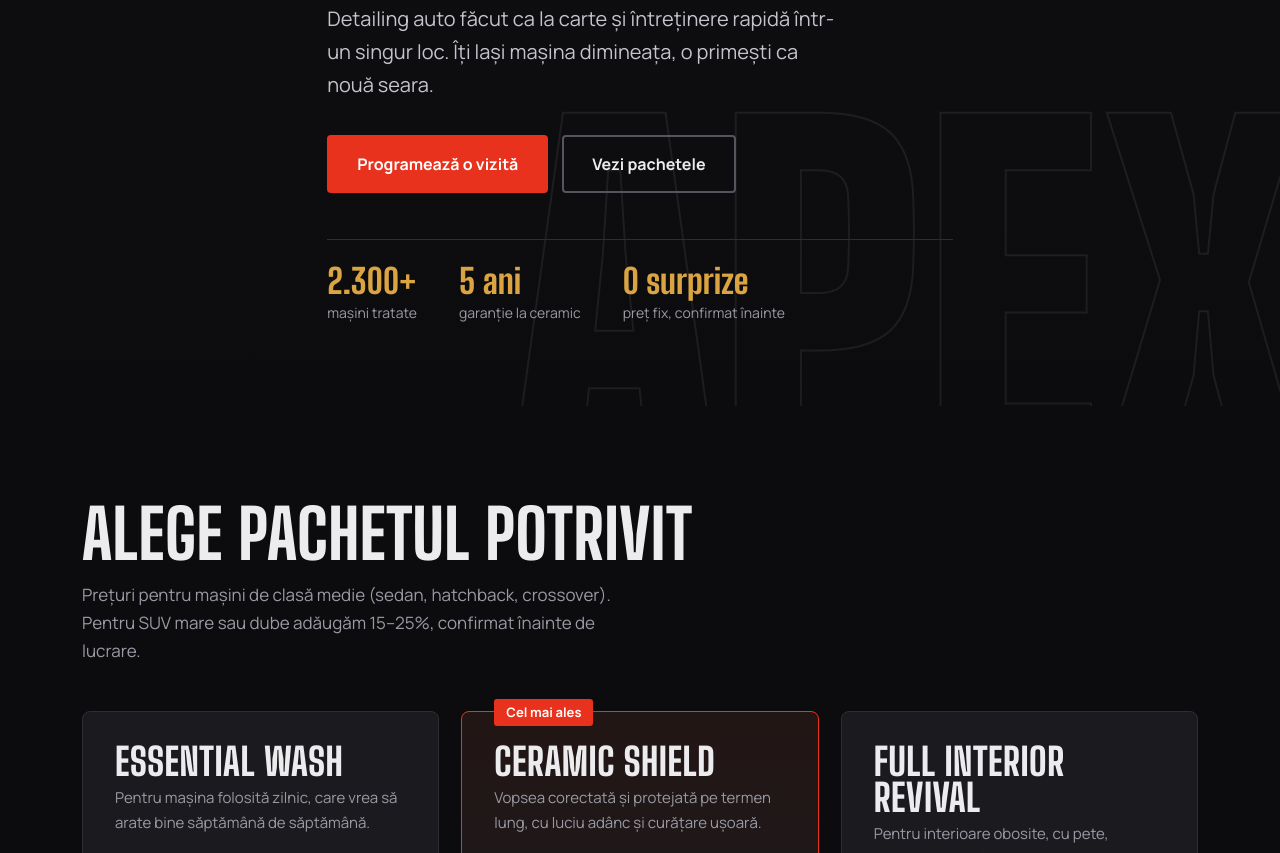
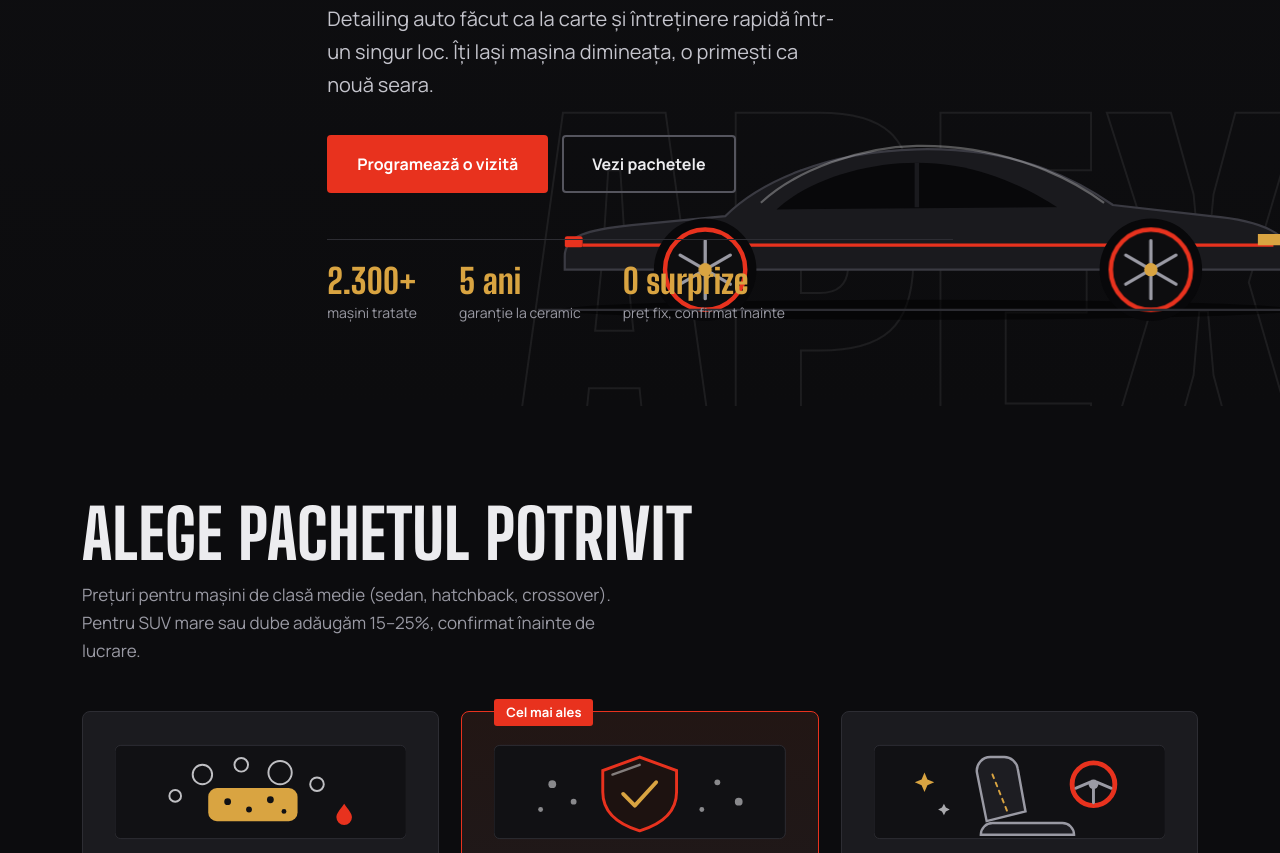
Before and after one commit to bun275/apex-garage, a plain HTML site: page index.html in a window 1280 px wide. Shown: the part 626-1479 px from the top of the page. Drawn offline with Linux system fonts and the light colour scheme.

Commit message:
Update index.html

```diff
--- a/index.html
+++ b/index.html
@@ -104,6 +104,16 @@ nav a:hover{color:var(--text)}
 .steps h3{font-size:28px;margin-bottom:4px}
 .steps p{color:var(--mut);font-size:15.5px}
 
+/* ilustrații */
+.car{position:absolute;right:-3%;bottom:7%;width:min(780px,64vw);height:auto;pointer-events:none;animation:drive 1.5s cubic-bezier(.2,.7,.2,1) both}
+@keyframes drive{from{transform:translateX(90px);opacity:0}to{transform:none;opacity:1}}
+.wheel{transform-box:fill-box;transform-origin:center;animation:spin 5s linear infinite}
+@keyframes spin{to{transform:rotate(360deg)}}
+.pi{display:block;width:100%;height:96px;margin:0 0 22px;border-radius:6px}
+.si{display:block;width:34px;height:34px;stroke:var(--gold);fill:none;stroke-width:1.8;stroke-linecap:round;stroke-linejoin:round;margin-bottom:8px}
+@media (max-width:980px){.car{width:92vw;right:-6%;bottom:3%;opacity:.3!important;animation:none}}
+@media (prefers-reduced-motion:reduce){.wheel,.car{animation:none}}
+
 /* faq */
 .faq{max-width:820px;margin-top:40px}
 details{border-bottom:1px solid var(--line);padding:4px 0}
@@ -169,6 +179,20 @@ footer .wrap{display:flex;flex-wrap:wrap;justify-content:space-between;gap:10px}
 <main id="top">
 <section class="hero">
   <div class="sweep" aria-hidden="true"></div>
+  <svg class="car" viewBox="0 0 700 230" aria-hidden="true">
+    <ellipse cx="350" cy="208" rx="330" ry="9" fill="#000" opacity=".5"/>
+    <path d="M24 160C24 142 44 136 84 132L168 124C198 94 258 66 340 64C422 62 476 86 516 114L604 124C652 128 676 142 676 160V172H24Z" fill="#1a1a1e" stroke="#3a3a42" stroke-width="2"/>
+    <path d="M214 118C242 92 292 76 340 76C390 76 432 94 466 116Z" fill="#08080a"/>
+    <path d="M340 76V116" stroke="#1a1a1e" stroke-width="4"/>
+    <path d="M200 112C232 82 290 62 340 61C410 60 470 84 508 112" fill="none" stroke="#fff" stroke-opacity=".3" stroke-width="2"/>
+    <path d="M40 150H660" stroke="#e8321e" stroke-width="3"/>
+    <circle cx="150" cy="172" r="46" fill="#08080a"/><circle cx="550" cy="172" r="46" fill="#08080a"/>
+    <g transform="translate(150 172)"><circle r="36" fill="#0d0d0f" stroke="#e8321e" stroke-width="4"/><g class="wheel" stroke="#9a9aa4" stroke-width="3" stroke-linecap="round"><path d="M0-26V26M22.5-13-22.5 13M22.5 13-22.5-13"/></g><circle r="6" fill="#d9a441"/></g>
+    <g transform="translate(550 172)"><circle r="36" fill="#0d0d0f" stroke="#e8321e" stroke-width="4"/><g class="wheel" stroke="#9a9aa4" stroke-width="3" stroke-linecap="round"><path d="M0-26V26M22.5-13-22.5 13M22.5 13-22.5-13"/></g><circle r="6" fill="#d9a441"/></g>
+    <path d="M646 140h26a4 4 0 0 1 4 4v6h-30Z" fill="#d9a441"/>
+    <rect x="24" y="142" width="16" height="10" rx="2" fill="#e8321e"/>
+    <path d="M0 208H700" stroke="#2d2d33" stroke-width="2"/>
+  </svg>
   <div class="wrap">
     <h1><span>Lucios.</span><span class="o">Protejat.</span><span>Apex.</span></h1>
     <p>Detailing auto făcut ca la carte și întreținere rapidă într-un singur loc. Îți lași mașina dimineața, o primești ca nouă seara.</p>
@@ -190,6 +214,13 @@ footer .wrap{display:flex;flex-wrap:wrap;justify-content:space-between;gap:10px}
     <p class="sub">Prețuri pentru mașini de clasă medie (sedan, hatchback, crossover). Pentru SUV mare sau dube adăugăm 15–25%, confirmat înainte de lucrare.</p>
     <div class="pk">
       <article class="pack">
+        <svg class="pi" viewBox="0 0 300 96" aria-hidden="true">
+          <rect width="300" height="96" rx="6" fill="#111114" stroke="#2d2d33"/>
+          <rect x="96" y="44" width="92" height="34" rx="9" fill="#d9a441"/>
+          <circle cx="116" cy="58" r="3.5" fill="#111114"/><circle cx="138" cy="66" r="3" fill="#111114"/><circle cx="160" cy="56" r="3.5" fill="#111114"/><circle cx="174" cy="68" r="2.5" fill="#111114"/>
+          <g fill="none" stroke="#ececef" stroke-opacity=".8" stroke-width="2"><circle cx="90" cy="30" r="10"/><circle cx="130" cy="20" r="7"/><circle cx="170" cy="28" r="12"/><circle cx="208" cy="40" r="7"/><circle cx="62" cy="52" r="6"/></g>
+          <path d="M236 60c-5 7-8 10-8 14a8 8 0 0 0 16 0c0-4-3-7-8-14Z" fill="#e8321e"/>
+        </svg>
         <h3>Essential Wash</h3>
         <p class="for">Pentru mașina folosită zilnic, care vrea să arate bine săptămână de săptămână.</p>
         <div class="amt"><b>149</b><span>lei · aprox. 1,5 ore</span></div>
@@ -204,6 +235,13 @@ footer .wrap{display:flex;flex-wrap:wrap;justify-content:space-between;gap:10px}
       </article>
       <article class="pack hot">
         <span class="tag">Cel mai ales</span>
+        <svg class="pi" viewBox="0 0 300 96" aria-hidden="true">
+          <rect width="300" height="96" rx="6" fill="#111114" stroke="#2d2d33"/>
+          <path d="M150 12 112 26v22c0 20 15 33 38 40 23-7 38-20 38-40V26l-38-14Z" fill="#1d1210" stroke="#e8321e" stroke-width="3"/>
+          <path d="M133 50l12 12 22-24" fill="none" stroke="#d9a441" stroke-width="4" stroke-linecap="round" stroke-linejoin="round"/>
+          <path d="M122 30 150 20" stroke="#fff" stroke-opacity=".45" stroke-width="2.5" stroke-linecap="round"/>
+          <g fill="#ececef" fill-opacity=".55"><circle cx="60" cy="40" r="4"/><circle cx="82" cy="58" r="3"/><circle cx="48" cy="66" r="2.5"/><circle cx="230" cy="38" r="3"/><circle cx="252" cy="58" r="4"/><circle cx="214" cy="66" r="2.5"/></g>
+        </svg>
         <h3>Ceramic Shield</h3>
         <p class="for">Vopsea corectată și protejată pe termen lung, cu luciu adânc și curățare ușoară.</p>
         <div class="amt"><b>1.490</b><span>lei · 2 zile</span></div>
@@ -217,6 +255,16 @@ footer .wrap{display:flex;flex-wrap:wrap;justify-content:space-between;gap:10px}
         <a class="btn btn-red" href="#programare" data-pack="Ceramic Shield">Alege Ceramic Shield</a>
       </article>
       <article class="pack">
+        <svg class="pi" viewBox="0 0 300 96" aria-hidden="true">
+          <rect width="300" height="96" rx="6" fill="#111114" stroke="#2d2d33"/>
+          <path d="M116 78 106 28a14 14 0 0 1 14-16h14a14 14 0 0 1 14 12l8 44Z" fill="#1d1d22" stroke="#9a9aa4" stroke-width="2.5"/>
+          <path d="M122 80h72a12 12 0 0 1 12 12H110a12 12 0 0 1 12-12Z" fill="#1d1d22" stroke="#9a9aa4" stroke-width="2.5"/>
+          <path d="M122 30 138 70" stroke="#d9a441" stroke-width="2" stroke-dasharray="4 5" stroke-linecap="round"/>
+          <circle cx="226" cy="40" r="22" fill="none" stroke="#e8321e" stroke-width="5"/><circle cx="226" cy="40" r="5" fill="#9a9aa4"/>
+          <path d="M226 45v14M222 38l-14 6M230 38l14 6" stroke="#9a9aa4" stroke-width="3" stroke-linecap="round"/>
+          <path d="M52 28l3 7 7 3-7 3-3 7-3-7-7-3 7-3Z" fill="#d9a441"/>
+          <path d="M72 60l2 4 4 2-4 2-2 4-2-4-4-2 4-2Z" fill="#ececef" fill-opacity=".7"/>
+        </svg>
         <h3>Full Interior Revival</h3>
         <p class="for">Pentru interioare obosite, cu pete, mirosuri sau piele uscată.</p>
         <div class="amt"><b>690</b><span>lei · aprox. 6 ore</span></div>
@@ -256,10 +304,10 @@ footer .wrap{display:flex;flex-wrap:wrap;justify-content:space-between;gap:10px}
         <p class="cap">Ilustrație demonstrativă a efectului unei corecții de vopsea urmate de protecție ceramică.</p>
       </div>
       <ol class="steps">
-        <li><div><h3>Inspecție</h3><p>Verificăm vopseaua la lumină specială și îți spunem ce se poate corecta, înainte de orice lucrare.</p></div></li>
-        <li><div><h3>Decontaminare</h3><p>Eliminăm fierul, smoala și murdăria incrustată, în siguranță pentru vopsea.</p></div></li>
-        <li><div><h3>Corecție și protecție</h3><p>Lustruim defectele fine, apoi aplicăm ceară sau strat ceramic, în funcție de pachet.</p></div></li>
-        <li><div><h3>Predare</h3><p>Verificăm împreună mașina la lumină și îți explicăm cum să o întreții ca să-și păstreze luciul.</p></div></li>
+        <li><div><svg class="si" viewBox="0 0 24 24" aria-hidden="true"><circle cx="10" cy="10" r="6"/><path d="m15 15 6 6"/></svg><h3>Inspecție</h3><p>Verificăm vopseaua la lumină specială și îți spunem ce se poate corecta, înainte de orice lucrare.</p></div></li>
+        <li><div><svg class="si" viewBox="0 0 24 24" aria-hidden="true"><path d="M12 3s6 6.5 6 11a6 6 0 0 1-12 0c0-4.5 6-11 6-11Z"/><path d="M9.5 14.5a2.5 2.5 0 0 0 2.5 2.5"/></svg><h3>Decontaminare</h3><p>Eliminăm fierul, smoala și murdăria incrustată, în siguranță pentru vopsea.</p></div></li>
+        <li><div><svg class="si" viewBox="0 0 24 24" aria-hidden="true"><path d="M12 3 4 6v6c0 4.5 3.2 7.8 8 9 4.8-1.2 8-4.5 8-9V6l-8-3Z"/><path d="m8.5 12 2.5 2.5 4.5-5"/></svg><h3>Corecție și protecție</h3><p>Lustruim defectele fine, apoi aplicăm ceară sau strat ceramic, în funcție de pachet.</p></div></li>
+        <li><div><svg class="si" viewBox="0 0 24 24" aria-hidden="true"><circle cx="8" cy="12" r="4"/><path d="M12 12h9M18 12v4M21 12v3"/></svg><h3>Predare</h3><p>Verificăm împreună mașina la lumină și îți explicăm cum să o întreții ca să-și păstreze luciul.</p></div></li>
       </ol>
     </div>
   </div>
```
